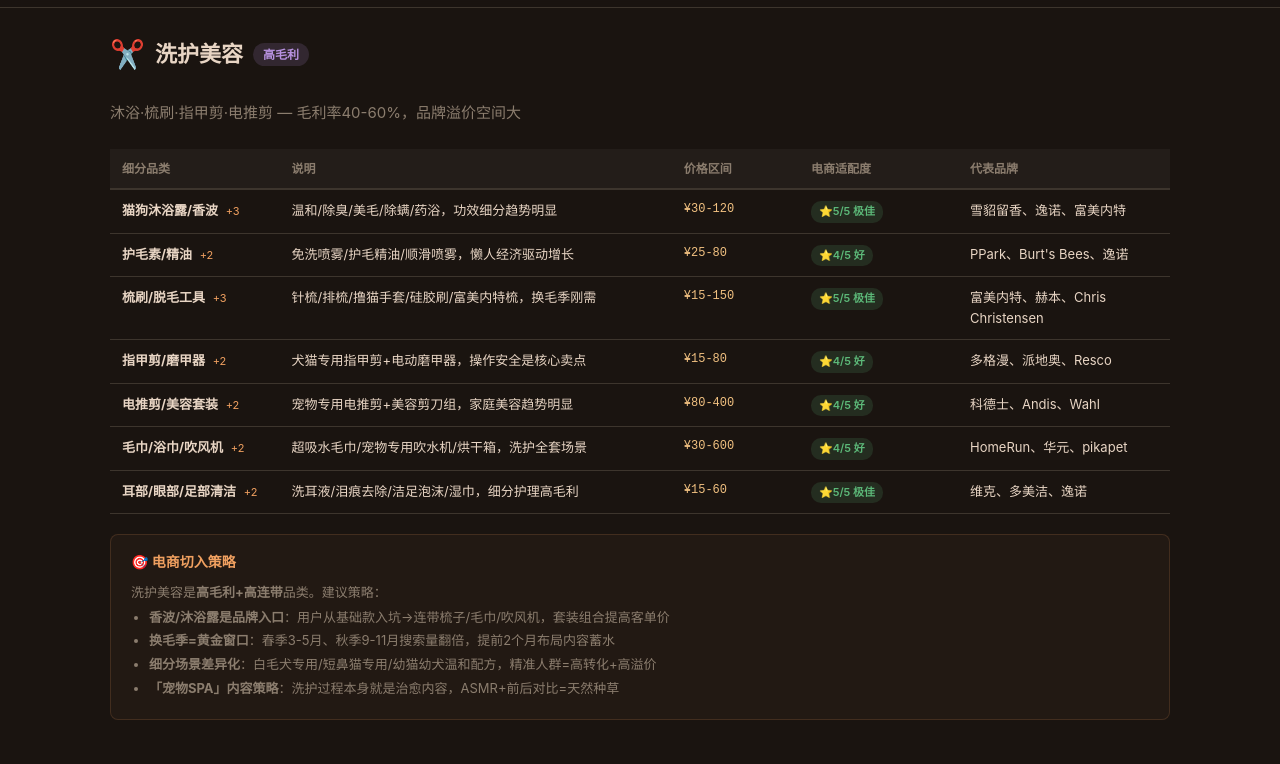
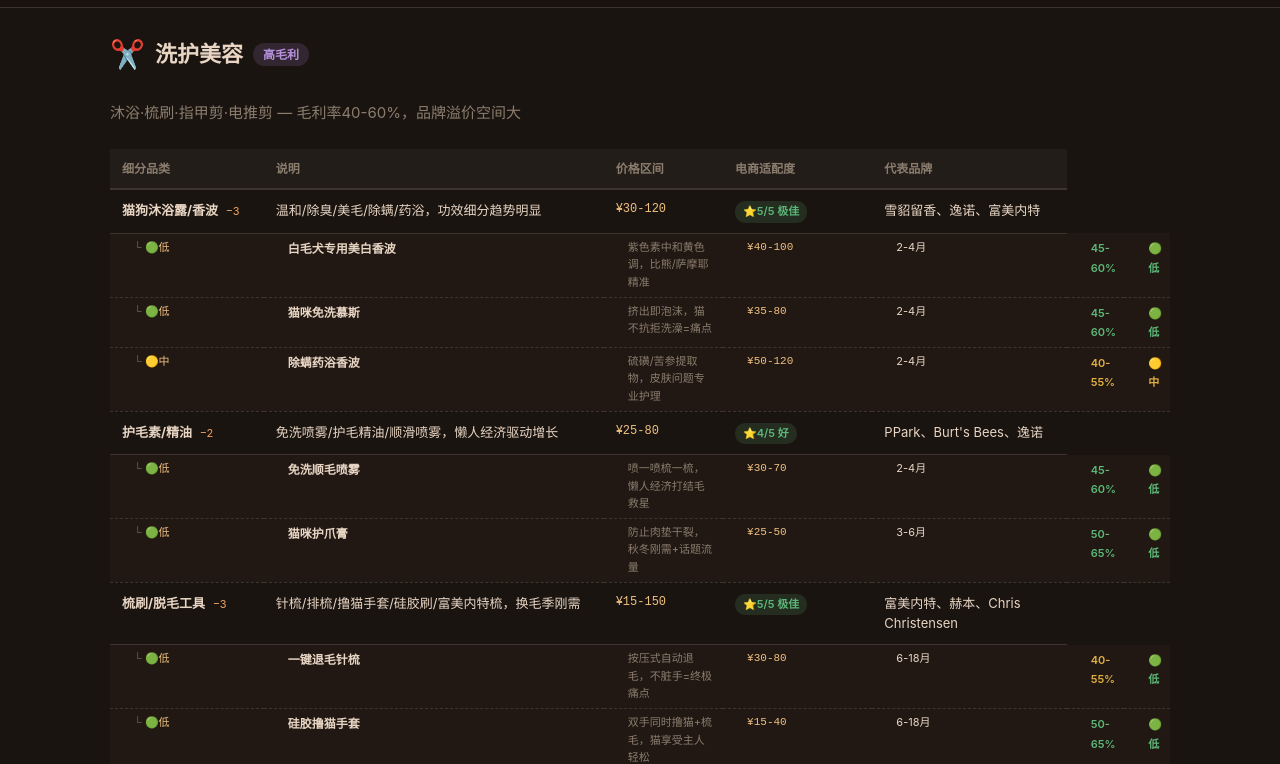
Before and after one commit to zxb20262026/pet-market-research, a plain HTML site: page grooming.html in a window 1280 px wide. Shown: the part 40-804 px from the top of the page. Drawn offline with Linux system fonts and the light colour scheme.

Commit message:
📊 v1.4: 默认展开+修复切换动画 (grooming.html)

```diff
--- a/grooming.html
+++ b/grooming.html
@@ -100,8 +100,9 @@ footer { text-align: center; padding: 32px 20px; border-top: 1px solid var(--bor
 footer a { color: var(--accent); }
 .scroll-top { position: fixed; bottom: 24px; right: 24px; width: 40px; height: 40px; border-radius: 50%; background: var(--accent); color: #fff; border: none; cursor: pointer; font-size: 18px; display: flex; align-items: center; justify-content: center; opacity: 0; transition: opacity 0.3s; z-index: 99; }
 .scroll-top.visible { opacity: 1; }
-@media (max-width: 768px) { .container { padding: 16px 12px; } table { display: block; overflow-x: auto; } .card-grid { grid-template-columns: repeat(2, 1fr); } }
-.opp-row td { padding: 5px 12px 5px 28px !important; font-size: 12px; border-bottom: 1px dashed var(--border) !important; }.opp-row td:first-child::before { content: "└ "; color: var(--text-tertiary); }.opp-row .opp-reason { color: var(--text-secondary); font-size: 11px; }.opp-row .diff-mid { color: var(--accent3); font-weight: 600; font-size: 11px; }.opp-toggle { cursor: pointer; color: var(--accent); font-size: 11px; margin-left: 4px; user-select: none; }.opp-group { display: none; }tr:hover + .opp-group .opp-row, .opp-group:hover .opp-row { background: rgba(240,160,96,0.08); }
+@media (max-width: 768px) { .container { padding: 16px 12px; } table { display: block; overflow-x: auto; } .card-grid { grid-template-columns: repeat(2, 1fr); } }.opp-row td:first-child::before { content: "└ "; color: var(--text-tertiary); }.opp-row .opp-reason { color: var(--text-secondary); font-size: 11px; }.opp-row .diff-mid { color: var(--accent3); font-weight: 600; font-size: 11px; }.opp-toggle { cursor: pointer; color: var(--accent); font-size: 11px; margin-left: 4px; user-select: none; }.opp-group { display: none; }tr:hover + .opp-group .opp-row, .opp-group:hover .opp-row { background: rgba(240,160,96,0.08); }
+
+.opp-row td { padding: 5px 8px 5px 24px !important; font-size: 12px; border-bottom: 1px dashed var(--border) !important; }.opp-row td:first-child::before { content: "└ "; color: var(--text-tertiary); }.opp-row .opp-reason { color: var(--text-secondary); font-size: 11px; }.opp-row .opp-rebuy { font-size: 11px; }.opp-row .opp-margin-high { color: var(--accent2); }.opp-row .opp-margin-low { color: var(--accent4); }.opp-row .diff-mid { color: var(--accent3); font-weight: 600; font-size: 11px; }.opp-toggle { cursor: pointer; color: var(--accent); font-size: 11px; margin-left: 4px; user-select: none; }.opp-group { display: none; }tr:hover + .opp-group .opp-row, .opp-group:hover .opp-row { background: rgba(240,160,96,0.08); }
 
 
 .opp-row { background: rgba(240,160,96,0.03); }
@@ -121,8 +122,8 @@ footer a { color: var(--accent); }
 .opp-row .diff-hard { color: var(--accent4); font-weight: 600; font-size: 11px; }
 .opp-toggle { cursor: pointer; color: var(--accent); font-size: 11px; margin-left: 4px; user-select: none; }
 .opp-toggle:hover { color: var(--accent6); }
-.opp-group { display: none; }
-.opp-group.open { display: table-row-group; }
+.opp-group { display: table-row-group; }
+.opp-group.closed { display: none; }
 tr:hover + .opp-group .opp-row, .opp-group:hover .opp-row { background: rgba(240,160,96,0.08); }
 
 </style>
@@ -153,39 +154,39 @@ tr:hover + .opp-group .opp-row, .opp-group:hover .opp-row { background: rgba(240
   <table>
 <thead><tr><th style="width:16%">细分品类</th><th style="width:37%">说明</th><th style="width:12%">价格区间</th><th style="width:15%">电商适配度</th><th style="width:20%">代表品牌</th></tr></thead>
 <tbody>
-<tr><td><strong>猫狗沐浴露/香波</strong> <span class="opp-toggle" onclick="var g=this.closest('tr').nextElementSibling;g.classList.toggle('open');this.textContent=this.textContent=='+3'?'−3':'+3'">+3</span></td><td>温和/除臭/美毛/除螨/药浴，功效细分趋势明显</td><td class="price-range">¥30-120</td><td><span class="badge badge-green">⭐5/5 极佳</span></td><td>雪貂留香、逸诺、富美内特</td></tr>
+<tr><td><strong>猫狗沐浴露/香波</strong> <span class="opp-toggle" onclick="var g=this.parentElement.parentElement.nextElementSibling;g.classList.toggle('closed');this.textContent=this.textContent=='−3'?'+3':'−3'">−3</span></td><td>温和/除臭/美毛/除螨/药浴，功效细分趋势明显</td><td class="price-range">¥30-120</td><td><span class="badge badge-green">⭐5/5 极佳</span></td><td>雪貂留香、逸诺、富美内特</td></tr>
 <tbody class="opp-group opp-group-猫狗沐浴露-香波">
 <tr class="opp-row"><td>🟢低</td><td><span class="opp-name">白毛犬专用美白香波</span></td><td class="opp-reason">紫色素中和黄色调，比熊/萨摩耶精准</td><td class="opp-price">¥40-100</td><td class="opp-rebuy">2-4月</td><td><span class="opp-margin opp-margin-high">45-60%</span></td><td><span class="diff-easy">🟢低</span></td></tr>
 <tr class="opp-row"><td>🟢低</td><td><span class="opp-name">猫咪免洗慕斯</span></td><td class="opp-reason">挤出即泡沫，猫不抗拒洗澡=痛点</td><td class="opp-price">¥35-80</td><td class="opp-rebuy">2-4月</td><td><span class="opp-margin opp-margin-high">45-60%</span></td><td><span class="diff-easy">🟢低</span></td></tr>
 <tr class="opp-row"><td>🟡中</td><td><span class="opp-name">除螨药浴香波</span></td><td class="opp-reason">硫磺/苦参提取物，皮肤问题专业护理</td><td class="opp-price">¥50-120</td><td class="opp-rebuy">2-4月</td><td><span class="opp-margin opp-margin-mid">40-55%</span></td><td><span class="diff-mid">🟡中</span></td></tr>
 </tbody>
-<tr><td><strong>护毛素/精油</strong> <span class="opp-toggle" onclick="var g=this.closest('tr').nextElementSibling;g.classList.toggle('open');this.textContent=this.textContent=='+2'?'−2':'+2'">+2</span></td><td>免洗喷雾/护毛精油/顺滑喷雾，懒人经济驱动增长</td><td class="price-range">¥25-80</td><td><span class="badge badge-green">⭐4/5 好</span></td><td>PPark、Burt's Bees、逸诺</td></tr>
+<tr><td><strong>护毛素/精油</strong> <span class="opp-toggle" onclick="var g=this.parentElement.parentElement.nextElementSibling;g.classList.toggle('closed');this.textContent=this.textContent=='−2'?'+2':'−2'">−2</span></td><td>免洗喷雾/护毛精油/顺滑喷雾，懒人经济驱动增长</td><td class="price-range">¥25-80</td><td><span class="badge badge-green">⭐4/5 好</span></td><td>PPark、Burt's Bees、逸诺</td></tr>
 <tbody class="opp-group opp-group-护毛素-精油">
 <tr class="opp-row"><td>🟢低</td><td><span class="opp-name">免洗顺毛喷雾</span></td><td class="opp-reason">喷一喷梳一梳，懒人经济打结毛救星</td><td class="opp-price">¥30-70</td><td class="opp-rebuy">2-4月</td><td><span class="opp-margin opp-margin-high">45-60%</span></td><td><span class="diff-easy">🟢低</span></td></tr>
 <tr class="opp-row"><td>🟢低</td><td><span class="opp-name">猫咪护爪膏</span></td><td class="opp-reason">防止肉垫干裂，秋冬刚需+话题流量</td><td class="opp-price">¥25-50</td><td class="opp-rebuy">3-6月</td><td><span class="opp-margin opp-margin-high">50-65%</span></td><td><span class="diff-easy">🟢低</span></td></tr>
 </tbody>
-<tr><td><strong>梳刷/脱毛工具</strong> <span class="opp-toggle" onclick="var g=this.closest('tr').nextElementSibling;g.classList.toggle('open');this.textContent=this.textContent=='+3'?'−3':'+3'">+3</span></td><td>针梳/排梳/撸猫手套/硅胶刷/富美内特梳，换毛季刚需</td><td class="price-range">¥15-150</td><td><span class="badge badge-green">⭐5/5 极佳</span></td><td>富美内特、赫本、Chris Christensen</td></tr>
+<tr><td><strong>梳刷/脱毛工具</strong> <span class="opp-toggle" onclick="var g=this.parentElement.parentElement.nextElementSibling;g.classList.toggle('closed');this.textContent=this.textContent=='−3'?'+3':'−3'">−3</span></td><td>针梳/排梳/撸猫手套/硅胶刷/富美内特梳，换毛季刚需</td><td class="price-range">¥15-150</td><td><span class="badge badge-green">⭐5/5 极佳</span></td><td>富美内特、赫本、Chris Christensen</td></tr>
 <tbody class="opp-group opp-group-梳刷-脱毛工具">
 <tr class="opp-row"><td>🟢低</td><td><span class="opp-name">一键退毛针梳</span></td><td class="opp-reason">按压式自动退毛，不脏手=终极痛点</td><td class="opp-price">¥30-80</td><td class="opp-rebuy">6-18月</td><td><span class="opp-margin opp-margin-mid">40-55%</span></td><td><span class="diff-easy">🟢低</span></td></tr>
 <tr class="opp-row"><td>🟢低</td><td><span class="opp-name">硅胶撸猫手套</span></td><td class="opp-reason">双手同时撸猫+梳毛，猫享受主人轻松</td><td class="opp-price">¥15-40</td><td class="opp-rebuy">6-18月</td><td><span class="opp-margin opp-margin-high">50-65%</span></td><td><span class="diff-easy">🟢低</span></td></tr>
 <tr class="opp-row"><td>🟡中</td><td><span class="opp-name">富美内特底绒梳</span></td><td class="opp-reason">直达底层绒毛，换毛季减少80%掉毛</td><td class="opp-price">¥80-180</td><td class="opp-rebuy">12-24月</td><td><span class="opp-margin opp-margin-mid">35-45%</span></td><td><span class="diff-mid">🟡中</span></td></tr>
 </tbody>
-<tr><td><strong>指甲剪/磨甲器</strong> <span class="opp-toggle" onclick="var g=this.closest('tr').nextElementSibling;g.classList.toggle('open');this.textContent=this.textContent=='+2'?'−2':'+2'">+2</span></td><td>犬猫专用指甲剪+电动磨甲器，操作安全是核心卖点</td><td class="price-range">¥15-80</td><td><span class="badge badge-green">⭐4/5 好</span></td><td>多格漫、派地奥、Resco</td></tr>
+<tr><td><strong>指甲剪/磨甲器</strong> <span class="opp-toggle" onclick="var g=this.parentElement.parentElement.nextElementSibling;g.classList.toggle('closed');this.textContent=this.textContent=='−2'?'+2':'−2'">−2</span></td><td>犬猫专用指甲剪+电动磨甲器，操作安全是核心卖点</td><td class="price-range">¥15-80</td><td><span class="badge badge-green">⭐4/5 好</span></td><td>多格漫、派地奥、Resco</td></tr>
 <tbody class="opp-group opp-group-指甲剪-磨甲器">
 <tr class="opp-row"><td>🟢低</td><td><span class="opp-name">LED血线灯指甲剪</span></td><td class="opp-reason">LED透光看清血线，防止剪出血=新手必备</td><td class="opp-price">¥25-50</td><td class="opp-rebuy">12-24月</td><td><span class="opp-margin opp-margin-mid">40-55%</span></td><td><span class="diff-easy">🟢低</span></td></tr>
 <tr class="opp-row"><td>🟡中</td><td><span class="opp-name">静音电动磨甲器</span></td><td class="opp-reason">低噪音多档位，怕剪指甲的猫狗首选</td><td class="opp-price">¥40-120</td><td class="opp-rebuy">18-36月</td><td><span class="opp-margin opp-margin-mid">30-40%</span></td><td><span class="diff-mid">🟡中</span></td></tr>
 </tbody>
-<tr><td><strong>电推剪/美容套装</strong> <span class="opp-toggle" onclick="var g=this.closest('tr').nextElementSibling;g.classList.toggle('open');this.textContent=this.textContent=='+2'?'−2':'+2'">+2</span></td><td>宠物专用电推剪+美容剪刀组，家庭美容趋势明显</td><td class="price-range">¥80-400</td><td><span class="badge badge-green">⭐4/5 好</span></td><td>科德士、Andis、Wahl</td></tr>
+<tr><td><strong>电推剪/美容套装</strong> <span class="opp-toggle" onclick="var g=this.parentElement.parentElement.nextElementSibling;g.classList.toggle('closed');this.textContent=this.textContent=='−2'?'+2':'−2'">−2</span></td><td>宠物专用电推剪+美容剪刀组，家庭美容趋势明显</td><td class="price-range">¥80-400</td><td><span class="badge badge-green">⭐4/5 好</span></td><td>科德士、Andis、Wahl</td></tr>
 <tbody class="opp-group opp-group-电推剪-美容套装">
 <tr class="opp-row"><td>🟡中</td><td><span class="opp-name">宠物静音电推剪</span></td><td class="opp-reason">超静音马达，在家给泰迪比熊剪毛</td><td class="opp-price">¥80-250</td><td class="opp-rebuy">18-36月</td><td><span class="opp-margin opp-margin-low">25-35%</span></td><td><span class="diff-mid">🟡中</span></td></tr>
 <tr class="opp-row"><td>🟢低</td><td><span class="opp-name">宠物美容剪刀6件套</span></td><td class="opp-reason">牙剪+直剪+弯剪+梳子+指甲剪+收纳包</td><td class="opp-price">¥60-150</td><td class="opp-rebuy">18-36月</td><td><span class="opp-margin opp-margin-mid">35-45%</span></td><td><span class="diff-easy">🟢低</span></td></tr>
 </tbody>
-<tr><td><strong>毛巾/浴巾/吹风机</strong> <span class="opp-toggle" onclick="var g=this.closest('tr').nextElementSibling;g.classList.toggle('open');this.textContent=this.textContent=='+2'?'−2':'+2'">+2</span></td><td>超吸水毛巾/宠物专用吹水机/烘干箱，洗护全套场景</td><td class="price-range">¥30-600</td><td><span class="badge badge-green">⭐4/5 好</span></td><td>HomeRun、华元、pikapet</td></tr>
+<tr><td><strong>毛巾/浴巾/吹风机</strong> <span class="opp-toggle" onclick="var g=this.parentElement.parentElement.nextElementSibling;g.classList.toggle('closed');this.textContent=this.textContent=='−2'?'+2':'−2'">−2</span></td><td>超吸水毛巾/宠物专用吹水机/烘干箱，洗护全套场景</td><td class="price-range">¥30-600</td><td><span class="badge badge-green">⭐4/5 好</span></td><td>HomeRun、华元、pikapet</td></tr>
 <tbody class="opp-group opp-group-毛巾-浴巾-吹风机">
 <tr class="opp-row"><td>🟢低</td><td><span class="opp-name">超强吸水宠物浴袍</span></td><td class="opp-reason">穿上自动吸水+防甩水，浴后神器</td><td class="opp-price">¥35-80</td><td class="opp-rebuy">12-24月</td><td><span class="opp-margin opp-margin-mid">40-55%</span></td><td><span class="diff-easy">🟢低</span></td></tr>
 <tr class="opp-row"><td>🔴高</td><td><span class="opp-name">宠物家用烘干箱</span></td><td class="opp-reason">恒温60°C+负离子+静音，替代宠物店</td><td class="opp-price">¥400-1200</td><td class="opp-rebuy">3-6年</td><td><span class="opp-margin opp-margin-low">20-30%</span></td><td><span class="diff-hard">🔴高</span></td></tr>
 </tbody>
-<tr><td><strong>耳部/眼部/足部清洁</strong> <span class="opp-toggle" onclick="var g=this.closest('tr').nextElementSibling;g.classList.toggle('open');this.textContent=this.textContent=='+2'?'−2':'+2'">+2</span></td><td>洗耳液/泪痕去除/洁足泡沫/湿巾，细分护理高毛利</td><td class="price-range">¥15-60</td><td><span class="badge badge-green">⭐5/5 极佳</span></td><td>维克、多美洁、逸诺</td></tr>
+<tr><td><strong>耳部/眼部/足部清洁</strong> <span class="opp-toggle" onclick="var g=this.parentElement.parentElement.nextElementSibling;g.classList.toggle('closed');this.textContent=this.textContent=='−2'?'+2':'−2'">−2</span></td><td>洗耳液/泪痕去除/洁足泡沫/湿巾，细分护理高毛利</td><td class="price-range">¥15-60</td><td><span class="badge badge-green">⭐5/5 极佳</span></td><td>维克、多美洁、逸诺</td></tr>
 <tbody class="opp-group opp-group-耳部-眼部-足部清洁">
 <tr class="opp-row"><td>🟢低</td><td><span class="opp-name">泪痕去除湿巾</span></td><td class="opp-reason">含硼酸+金缕梅，白毛宠物必备消耗品</td><td class="opp-price">¥20-50/盒</td><td class="opp-rebuy">15-30天</td><td><span class="opp-margin opp-margin-high">45-60%</span></td><td><span class="diff-easy">🟢低</span></td></tr>
 <tr class="opp-row"><td>🟢低</td><td><span class="opp-name">宠物洁足泡沫</span></td><td class="opp-reason">按压出泡+硅胶刷头，遛狗回来一按一擦</td><td class="opp-price">¥25-60</td><td class="opp-rebuy">1-3月</td><td><span class="opp-margin opp-margin-high">45-60%</span></td><td><span class="diff-easy">🟢低</span></td></tr>
```
